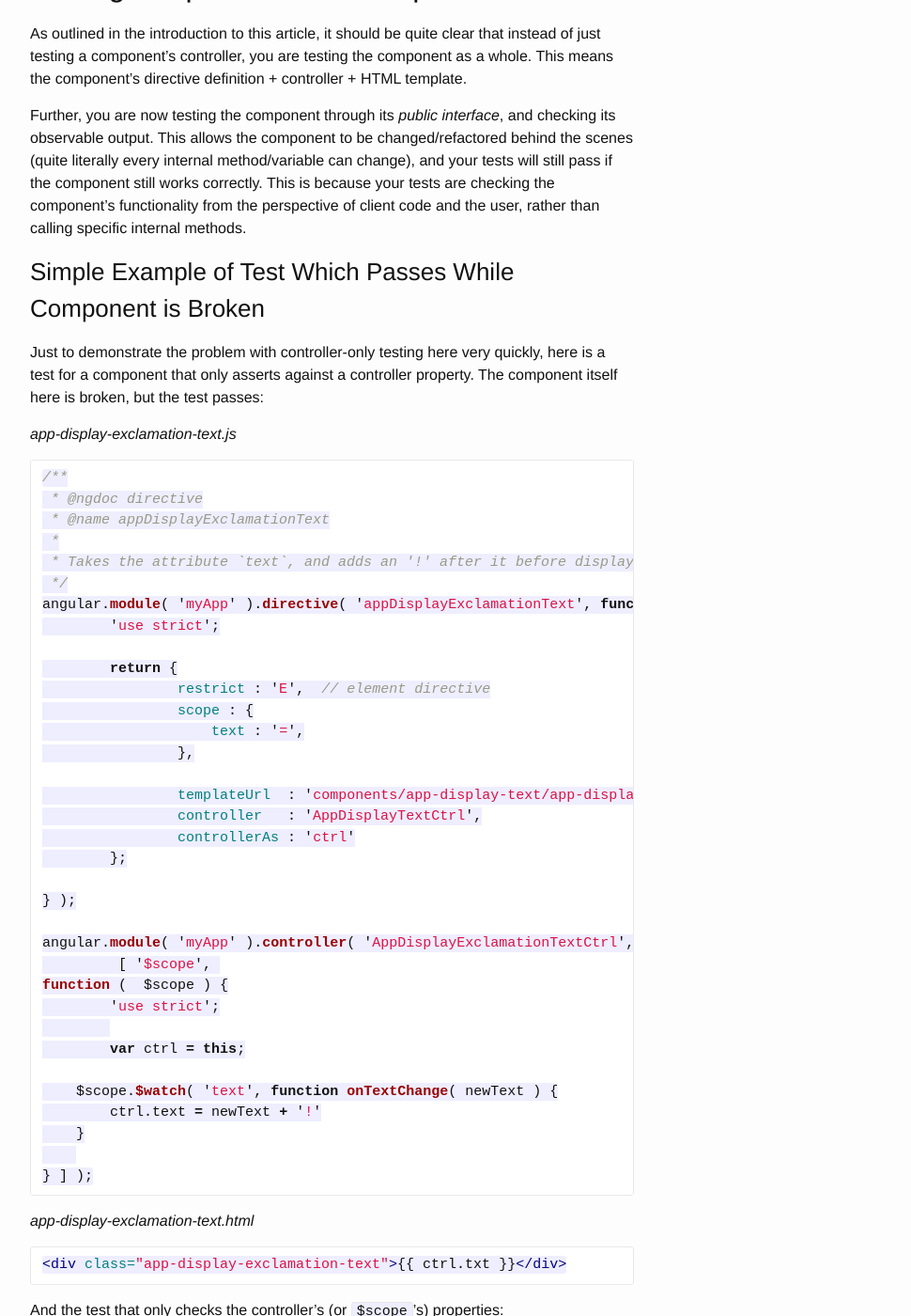
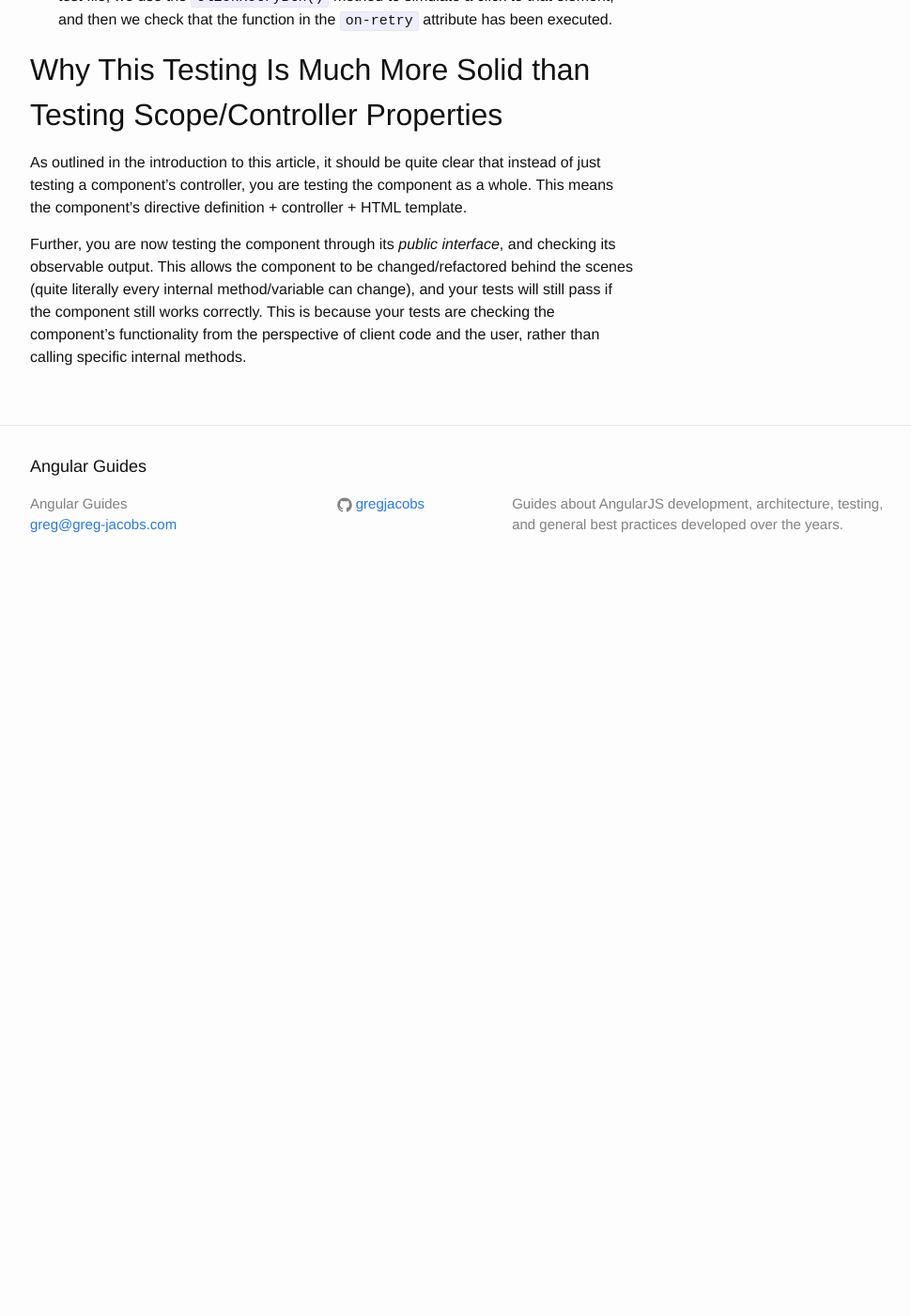
Before and after one commit to gregjacobs/Angular-Architecture, a Jekyll site: the page built from testing/components.md, in a window 1280 px wide and 1400 px high, scrolled down 8478 px. Shown: the whole window at 94% size, without its empty margins (149-1119 px from the left). Built offline with Jekyll 4.4.1, drawn with Linux system fonts in a browser that asks for light colours; Markdown is read by kramdown in place of the engine named in the settings; after the commit the page ends 9108 px from its top, so only the background shows below that; some of the changed text lies outside the part shown.

Commit message:
Move the 'old way of doing things' part of the Testing Components guide to a new file

````diff
--- a/_includes/nav.html
+++ b/_includes/nav.html
@@ -1,5 +1,5 @@
 <div class="nav">
-	<h4><a href="/architecture/">Architecture</a></h4>
+	<h4>Architecture</h4>
 	<ul>
 		<li><a href="/architecture/high-level-architecture/">High Level Architecture</a></li>
 		<li><a href="/architecture/router/">Router</a></li>
@@ -10,22 +10,29 @@
 		<li><a href="/architecture/components/">Components</a></li>
 		<li><a href="/architecture/services/">Services</a></li>
 		<li><a href="/architecture/domain-objects/">Domain Objects</a></li>
-		<ul>
+		<ul class="nav__inner-list">
 			<li><a href="/architecture/domain-object-factories/">Factories to Create Domain Objects (and Translate Server Data)</a></li>
 		</ul>
 		<li><a href="/architecture/file-organization/">File Organization</a></li>
 		<li><a href="/architecture/best-practices/">Best Practices</a></li>
-		<li><a href="/architecture/dont-use-ng-controller/">Don't use ng-controller</a></li>
-		<li><a href="/architecture/when-to-use-scope-events/">When to Use Scope Events</a></li>
+		<ul>
+			<li><a href="/architecture/dont-use-ng-controller/">Don't use ng-controller</a></li>
+			<li><a href="/architecture/when-to-use-scope-events/">When to Use Scope Events</a></li>
+		</ul>
 	</ul>
 
 	<h4>Testing</h4>
 	<ul>
-		<li><a href="/testing/components/">Services</a></li>
+		<li><a href="/testing/services/">Services</a></li>
 		<li><a href="/testing/components/">Components</a></li>
+		<ul class="nav__inner-list">
+			<li><a href="/testing/components-the-old-way-of-doing-things">The Old Way of Doing Things</a></li>
+		</ul>
 		<li><a href="/testing/pages/">Pages</a></li>
 		<li><a href="/testing/best-practices">Best Practices</a></li>
-		<li><a href="/testing/mocking">Mock as Very Little As Possible</a></li>
+		<ul class="nav__inner-list">
+			<li><a href="/testing/mocking">Mock as Very Little As Possible</a></li>
+		</ul>
 	</ul>
 
 	<h4>General Best Practices</h4>
--- a/testing/components.md
+++ b/testing/components.md
@@ -24,7 +30,7 @@
    Example:
 
     ```html
-    <div>{% raw %}{{ headr }}{% endraw %}</div>  <!-- Should have been `header`. Who accidentally removed that 'e' character? -->
+    <div>{% raw %}{{ headr }}{% endraw %}</div>  <!-- Should have been `header`. Someone accidentally removed that 'e' character -->
     ```
 2. **Element is Accidentally Removed by an `ng-if` Above It**:
    It's possible that your scope/controller property for a piece of text is
@@ -121,8 +127,8 @@
 
 <div class="aside mb20">
     Note: You will be probably be wondering what the "TestWrapper" is when
-    reading this test file. We will be going into it in detail later on, but
-    know for now that it simply wraps and represents the component for the
+    reading this test file. We will be going into that in detail later on, but
+    for now know that it simply wraps and represents the component for the
     tests, providing methods for common expectations, and actions that user may
     take on the component.
 </div>
@@ -226,11 +232,11 @@
 
 ## The Component's TestWrapper
 
-So what is this "TestWrapper" in the above tests?
+You were probably wondering what this "TestWrapper" was in the above tests.
 
-This class is used to encapsulate knowledge of the component's HTML markup, and
-provide expectation methods along with user action simulation methods in order
-to effectively test the component.
+The TestWrapper class is used to encapsulate knowledge of the particular
+component's HTML markup, and provide methods for common expectations and user
+action simulation in order to easily test the component.
 
 *AppErrorBoxTestWrapper.js*
 
@@ -366,94 +373,3 @@
 This is because your tests are checking the component's functionality from the
 perspective of client code and the user, rather than calling specific internal
 methods.
-
-
-### Simple Example of Test Which Passes While Component is Broken
-
-Just to demonstrate the problem with controller-only testing here very quickly,
-here is a test for a component that only asserts against a controller property.
-The component itself here is broken, but the test passes:
-
-*app-display-exclamation-text.js*
-
-```javascript
-/**
- * @ngdoc directive
- * @name appDisplayExclamationText
- *
- * Takes the attribute `text`, and adds an '!' after it before displaying.
- */
-angular.module( 'myApp' ).directive( 'appDisplayExclamationText', function() {
-	'use strict';
-
-	return {
-		restrict : 'E',  // element directive
-		scope : {
-		    text : '=',
-		},
-
-		templateUrl  : 'components/app-display-text/app-display-text.html',
-		controller   : 'AppDisplayTextCtrl',
-		controllerAs : 'ctrl'
-	};
-
-} );
-
-angular.module( 'myApp' ).controller( 'AppDisplayExclamationTextCtrl',
-         [ '$scope',
-function (  $scope ) {
-	'use strict';
-
-	var ctrl = this;
-
-    $scope.$watch( 'text', function onTextChange( newText ) {
-        ctrl.text = newText + '!'
-    }
-
-} ] );
-```
-
-*app-display-exclamation-text.html*
-
-```html
-<div class="app-display-exclamation-text">{% raw %}{{ ctrl.txt }}{% endraw %}</div>
-```
-
-
-And the test that only checks the controller's (or `$scope`'s) properties:
-
-```javascript
-describe( 'AppErrorBoxCtrl', function() {
-    'use strict';
-
-    var $controller,
-        $scope;
-
-    beforeEach( module( 'myApp' ) );
-
-    beforeEach( inject( function( $injector ) {
-        $controller = $injector.get( '$controller' );
-        $scope      = $injector.get( '$rootScope' ).$new();
-    } );
-
-
-    function createCtrl() {
-        var ctrl = $controller( 'AppErrorBoxCtrl', { $scope: $scope } );
-        $scope.$apply();  // execute $watch handler functions
-
-        return ctrl;
-    }
-
-
-    it( 'should display the text with an exclamation point after it', function() {
-        $scope.text = 'My Text';
-        var ctrl = createCtrl();
-
-        expect( ctrl.text ).toBe( 'My Text!' );
-    } );
-
-} );
-```
-
-Here, this test will pass, but the component is broken because its HTML template
-referenced `ctrl.txt` instead of `ctrl.text`.
````
Also changed, not shown: other parts of testing/components.md (+12 -5 lines), testing/components-the-old-way-of-doing-things.md (added, +97 -0 lines).
